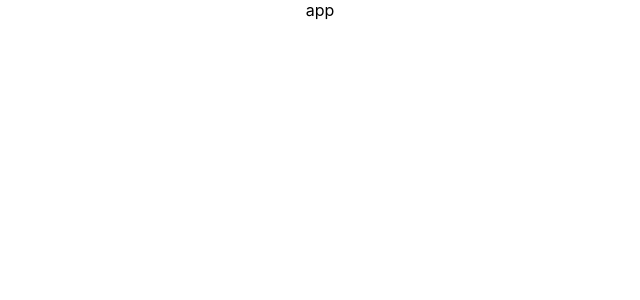
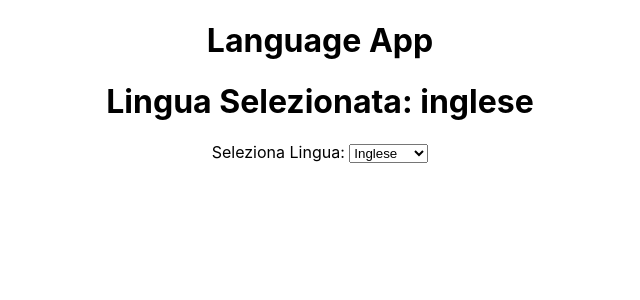
Before and after one commit to dinasaura/my-react-app, a React (Create React App) app: page / in a window 1280 px wide. Shown: the top 300 px of the page, without its empty margins (320-960 px from the left). Built offline with nearby package versions, Linux system fonts and the light colour scheme.

Commit message:
added file

```diff
--- a/src/App.js
+++ b/src/App.js
@@ -1,9 +1,18 @@
-import './App.css';
+import "./App.css";
+import { LanguageProvider } from "./LanguageContext /LanguageContext";
+import DisplayLanguage from './LanguageContext /DisplayLanguage'
+import LanguageSelector from "./LanguageContext /LanguageSelector";
 
 function App() {
   return (
     <div className="App">
-      app
+    <LanguageProvider>
+      <div>
+        <h1>Language App</h1>
+        <DisplayLanguage />
+        <LanguageSelector/>
+      </div>
+    </LanguageProvider>
     </div>
   );
 }
--- /dev/null
+++ b/src/LanguageContext /DisplayLanguage.js
@@ -0,0 +1,16 @@
+import React from 'react';
+import { LanguageContext } from './LanguageContext';
+
+function DisplayLanguage() {
+  return (
+    <div>
+      <LanguageContext.Consumer>
+        {({ selected }) => (
+          <h1>Lingua Selezionata: {selected}</h1>
+        )}
+      </LanguageContext.Consumer>
+    </div>
+  );
+}
+
+export default DisplayLanguage;
--- /dev/null
+++ b/src/LanguageContext /LanguageContext.js
@@ -0,0 +1,19 @@
+import React, { createContext, useState } from 'react';
+
+const LanguageContext = createContext();
+
+function LanguageProvider({ children }) {
+  const [selected, setSelected] = useState('inglese');
+
+  const languageChange = (newLanguage) => {
+    setSelected(newLanguage);
+  };
+
+  return (
+    <LanguageContext.Provider value={{ selected, languageChange }}>
+      {children}
+    </LanguageContext.Provider>
+  );
+}
+
+export { LanguageContext, LanguageProvider };
--- /dev/null
+++ b/src/LanguageContext /LanguageSelector.js
@@ -0,0 +1,28 @@
+import React, { useContext } from "react";
+import { LanguageContext} from "./LanguageContext";
+
+function LanguageSelector() {
+    const { selected, languageChange } = useContext(LanguageContext);
+
+    const handleChange = (event) => {
+      languageChange(event.target.value);
+    };
+
+    return (
+      <div>
+        <label htmlFor="languageSelect">Seleziona Lingua: </label>
+        <select
+          id="languageSelect"
+          name="language"
+          value={selected}
+          onChange={handleChange}
+        >
+          <option value="Inglese">Inglese</option>
+          <option value="Spagnolo">Spagnolo</option>
+          <option value="Francese">Francese</option>
+        </select>
+      </div>
+    );
+  };
+
+  export default LanguageSelector;
```
